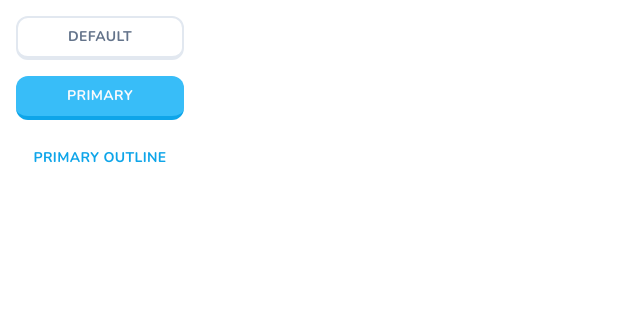
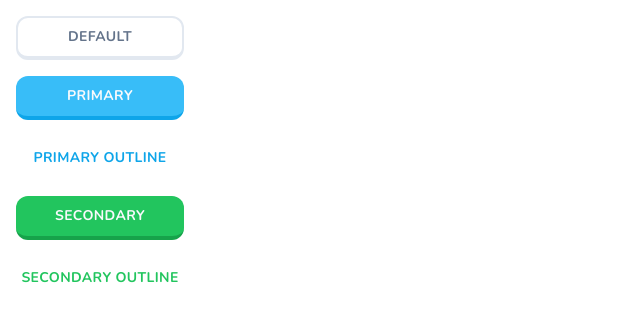
Before and after one commit to Griego86/language-app, a Next.js app: page /buttons in a window 1280 px wide. Shown: the top 322 px of the page, without its empty margins (0-640 px from the left). Built offline with nearby package versions, Linux system fonts and the light colour scheme.

Commit message:
Added two more green-colored button

```diff
--- a/app/buttons/page.tsx
+++ b/app/buttons/page.tsx
@@ -12,6 +12,12 @@
       <Button variant="primaryOutline">
         Primary Outline
       </Button>
+      <Button variant="secondary">
+        Secondary
+      </Button>
+      <Button variant="secondaryOutline">
+        Secondary Outline
+      </Button>
     </div>
   )
 }
--- a/components/ui/button.tsx
+++ b/components/ui/button.tsx
@@ -12,12 +12,12 @@
         default: "bg-white text-black border-slate-200 border-2 border-b-4 active:border-b-2 hover:bg-slate-100 text-slate-500",
         primary: "bg-sky-400 text-primary-foreground hover:bg-sky-400/90 border-sky-500 border-b-4 active:border-b-0",
         primaryOutline: "bg-white text-sky-500 hover:bg-slate-100",
+        secondary: "bg-green-500 text-primary-foreground hover:bg-green-500/90 border-green-600 border-b-4 active:border-b-0",
+        secondaryOutline: "bg-white text-green-500 hover:bg-slate-100",
         destructive:
           "bg-destructive text-destructive-foreground hover:bg-destructive/90",
         outline:
           "border border-input bg-background hover:bg-accent hover:text-accent-foreground",
-        secondary:
-          "bg-secondary text-secondary-foreground hover:bg-secondary/80",
         ghost: "hover:bg-accent hover:text-accent-foreground",
         link: "text-primary underline-offset-4 hover:underline",
       },
```
